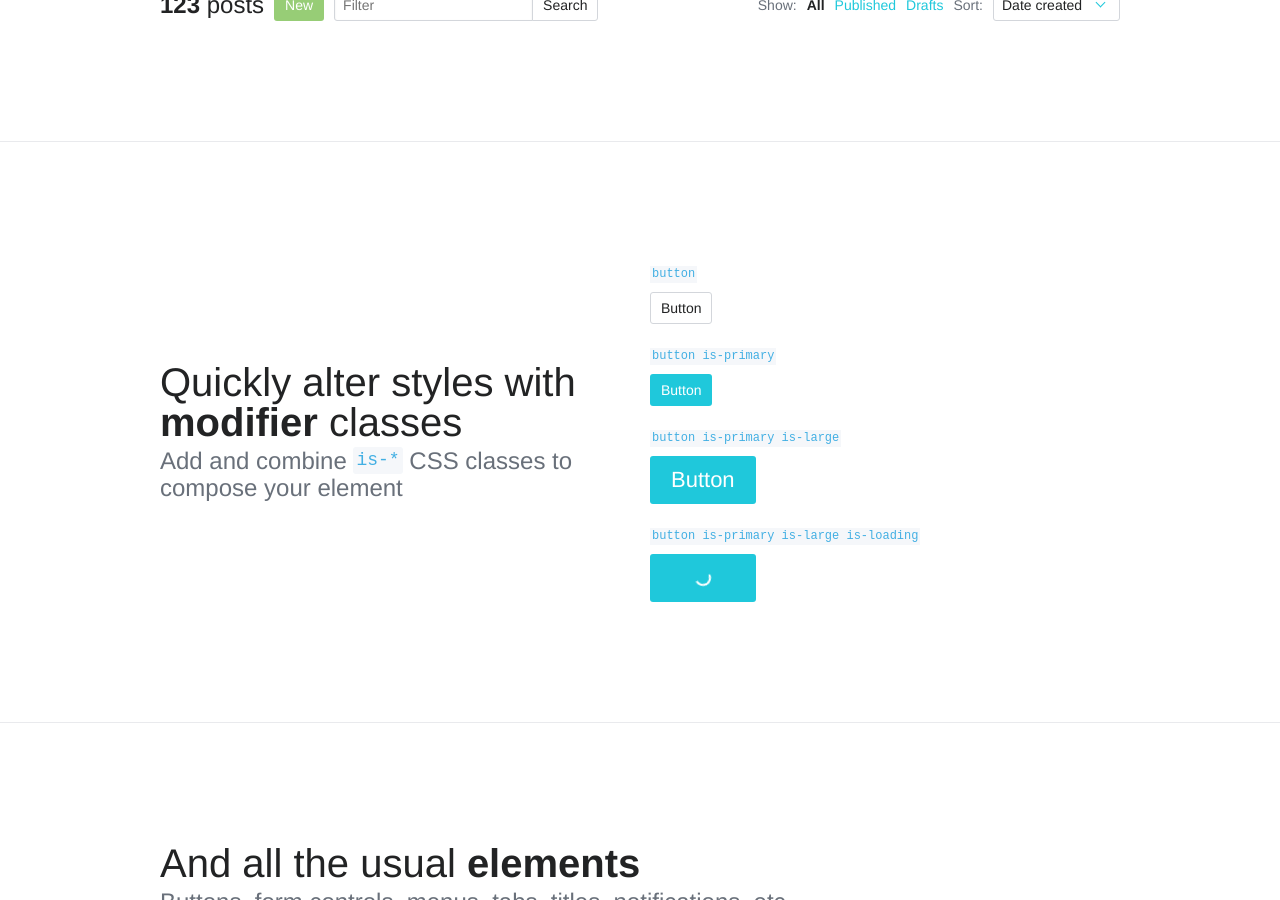
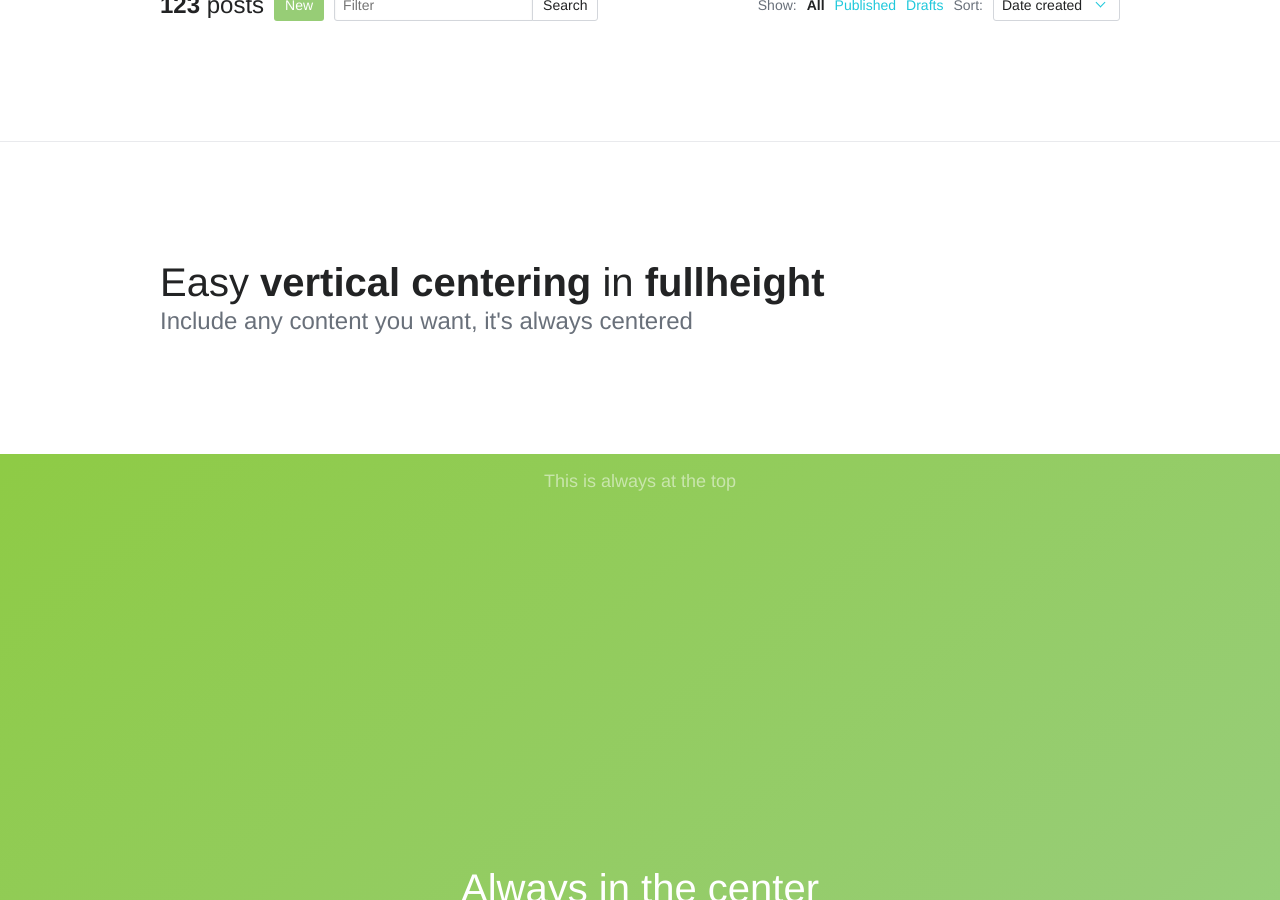
Before and after one commit to jgthms/bulma-website, a Jekyll site: the page built from index.html, in a window 1280 px wide and 900 px high, scrolled down 1781 px. Built offline with Jekyll 4.4.1, drawn with Linux system fonts in a browser that asks for light colours; nearby versions of some CDN libraries; some of the changed text lies outside the part shown.

Commit message:
Add vertical centering on homepage

```diff
--- a/index.html
+++ b/index.html
@@ -213,6 +213,42 @@ route: index
 
 <section class="section is-medium">
   <div class="container">
+    <h3 class="title is-2">Easy <strong>vertical centering</strong> in <strong>fullheight</strong></h3>
+    <h4 class="subtitle is-4">Include any content you want, it's always centered</h4>
+  </div>
+</section>
+
+<section class="hero is-fullheight is-success is-bold">
+  <div class="hero-header">
+    <div class="container">
+      <div class="tabs is-centered">
+        <ul>
+          <li><a>This is always at the top</a></li>
+        </ul>
+      </div>
+    </div>
+  </div>
+
+  <div class="hero-content">
+    <div class="container">
+      <p class="title is-2">Always in the center</p>
+      <p class="subtitle is-4">No matter the height or width</p>
+    </div>
+  </div>
+
+  <div class="hero-footer">
+    <div class="container">
+      <div class="tabs is-centered">
+        <ul>
+          <li><a>And this at the bottom</a></li>
+        </ul>
+      </div>
+    </div>
+  </div>
+</section>
+
+<section class="section is-medium">
+  <div class="container">
     <div class="columns is-vcentered">
       <div class="column">
         <h3 class="title is-2">Quickly alter styles with <strong>modifier</strong> classes</h3>
@@ -256,7 +292,7 @@ route: index
     <div class="columns">
       <div class="column is-third">
         <p class="control">
-          <input class="input is-inline" type="text" placeholder="Text input">
+          <input class="input" type="text" placeholder="Text input" style="max-width: 300px;">
         </p>
         <p class="control">
           <span class="select">
```
